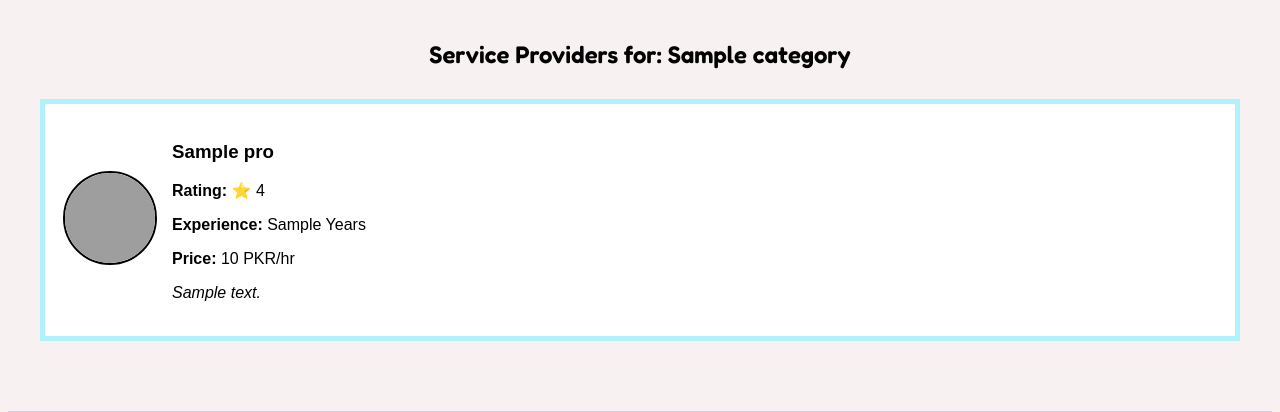
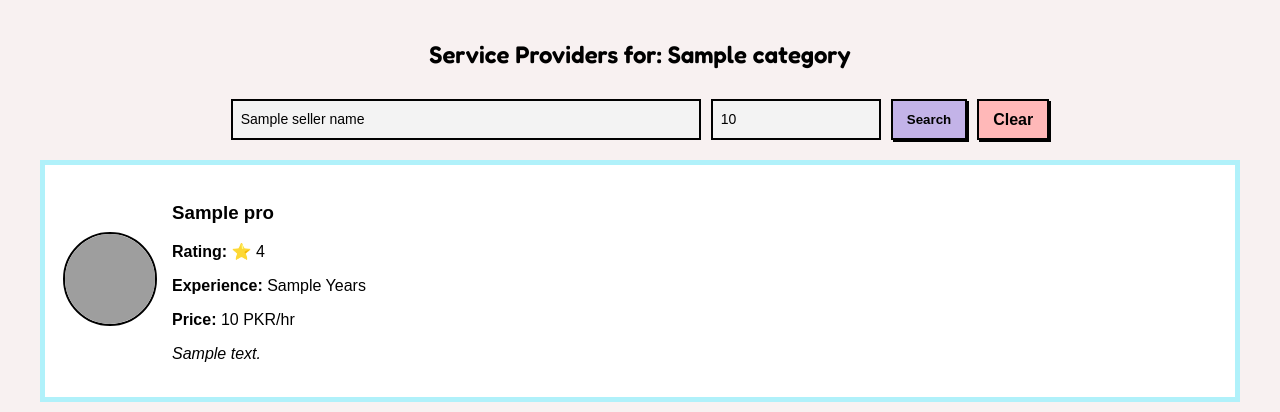
Before and after one commit to Syedafaryalzehra/ServiceSathi, a Python web app: template ServiceSathi/frontend/templates/category_view.html in a window 1280 px wide. Shown: the part 60-472 px from the top of the page. Run offline with Jinja, Linux system fonts and the light colour scheme; the template is opened without the code that fills it: most values are stand-ins (such as "Sample title", 1, 10 or a date in 2020); grey boxes are pictures that could not be loaded.

Commit message:
Update category_view.html

```diff
--- a/ServiceSathi/frontend/templates/category_view.html
+++ b/ServiceSathi/frontend/templates/category_view.html
@@ -3,43 +3,42 @@
 {% block content %}
 
 <h2 class="page-heading">Service Providers for: {{ category }}</h2>
+<div class="search-form"> <form method="GET" action="/category/{{ cat_id }}" style="display: flex; gap: 10px;">
+        <input type="text"
+               name="seller_name"
+               placeholder="Search sellers..."
+               value="{{ seller_name if seller_name else '' }}">
 
+        <input type="number"
+               name="max_price"
+               placeholder="Max price..."
+               value="{{ max_price if max_price else '' }}"
+               style="width: 150px;"> <button type="submit" class="view-btn">Search</button>
+        <a href="/category/{{ cat_id }}" class="view-btn" style="background:#ffb8b8; text-decoration:none; display:inline-block; line-height:25px;">Clear</a>
+    </form>
+</div>
 <div class="providers-grid">
-
     {% if providers %}
         {% for pro in providers %}
-
         <div class="provider-card">
-
             <div class="provider-left">
-    <img src="{{ pro[6] if pro[6] else '/static/images/default.png' }}"
-         alt="Seller Image"
-         class="seller-img">
+                <img src="{{ pro[6] if pro[6] else '/static/images/default.png' }}" class="seller-img">
             </div>
-
-    <!-- RIGHT CONTENT -->
             <div class="provider-right">
-
                 <h3>{{ pro.name }}</h3>
-
                 <p><strong>Rating:</strong> ⭐ {{ pro.average_rating }}</p>
                 <p><strong>Experience:</strong> {{ pro.experience_years }} Years</p>
                 <p><strong>Price:</strong> {{ pro.price_per_hour }} PKR/hr</p>
                 <p class="provider-desc">{{ pro.description }}</p>
-
                 {% if session.role == 'user' %}
                     <a href="/book/{{ pro.seller_id }}" class="book-btn">Book Now</a>
                 {% endif %}
-
             </div>
-
         </div>
-
         {% endfor %}
     {% else %}
-        <p>No providers found for this category yet.</p>
+        <p style="text-align:center;">No providers found matching these filters.</p>
     {% endif %}
-
 </div>
 
 {% endblock %}
```
Lines whose indentation alone changed are shown as unchanged.
